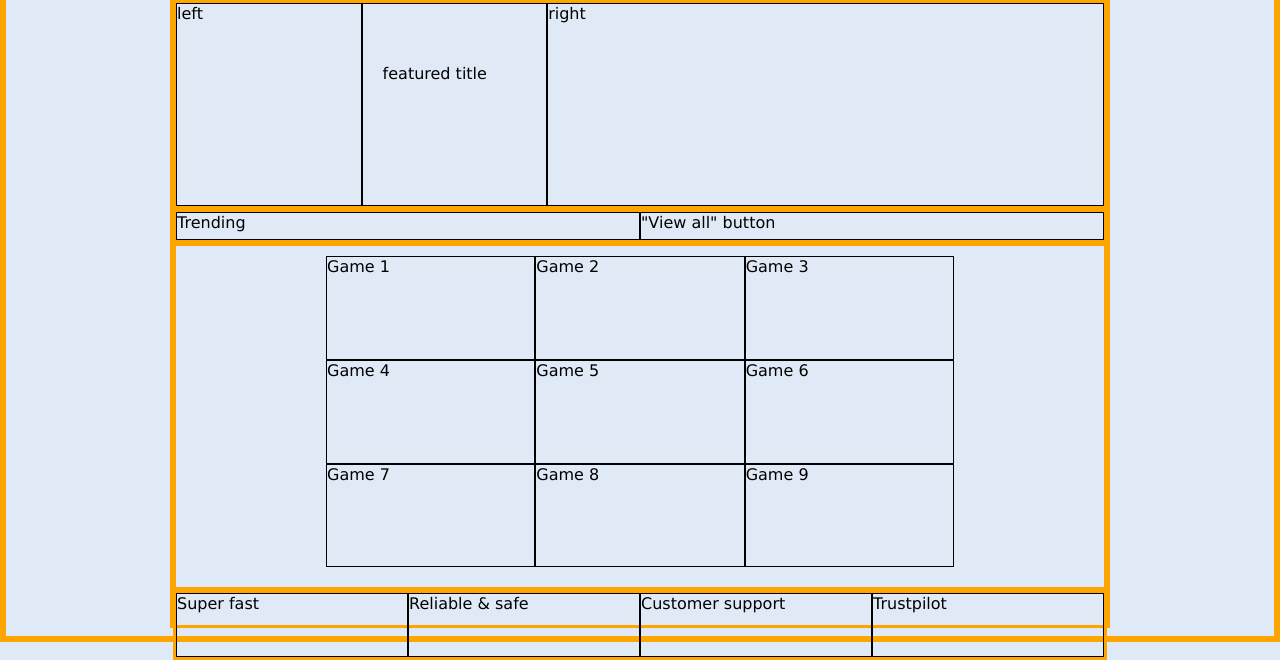
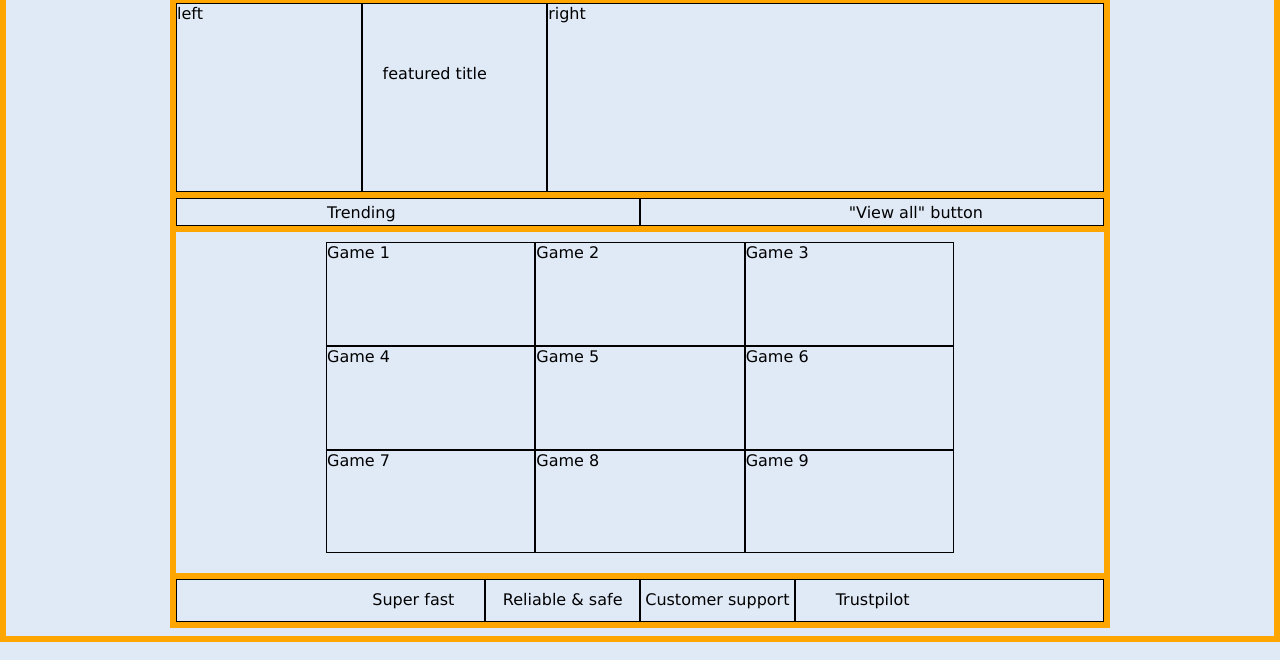
Before and after one commit to JakeCMorgan/copy-a-website, a plain HTML site: page index.html in a window 1280 px wide. Shown: the part 158-818 px from the top of the page. Drawn offline with Linux system fonts and the light colour scheme.

Commit message:
added aditional classes to manipulate text in header and in footer

```diff
--- a/index.html
+++ b/index.html
@@ -44,8 +44,8 @@
             </section>
 
             <section class="trending-header">
-                <div>Trending</div>
-                <div>"View all" button</div>
+                <div class="trending-text">Trending</div>
+                <div class="view-all">"View all" button</div>
             </section>
             <section class="trending">
                 <div>Game 1</div>
@@ -60,10 +60,10 @@
             </section>
 
             <section class="footer">
-                <div>Super fast</div>
-                <div>Reliable & safe</div>
-                <div>Customer support</div>
-                <div>Trustpilot</div>
+                <div class="fast">Super fast</div>
+                <div class="safe">Reliable & safe</div>
+                <div class="support">Customer support</div>
+                <div class="trust">Trustpilot</div>
             </section>
         </main>
     </body>
--- a/styles/global.css
+++ b/styles/global.css
@@ -47,12 +47,12 @@ main {
     margin: 0 auto;
     height: 700px;
     display: grid;
-    grid-template-rows: 10% 30% 5% 50% 10%;
+    grid-template-rows: 10% 28% 5% 50% 7%;
 }
 
 .header {
     display: grid;
-    grid-template-columns: 1fr 1fr 1fr;
+    grid-template-columns: 25% 50% 25%;
 }
 
 .featured {
@@ -78,7 +78,7 @@ main {
 
 .footer {
     display: grid;
-    grid-template-columns: 1fr 1fr 1fr 1fr;
+    grid-template-columns: 2fr 1fr 1fr 2fr;
 }
 
 .navbar {
@@ -95,3 +95,36 @@ main {
     padding-left: 20px;
     padding-top: 60px;
 }
+
+.fast {
+    padding-top: 10px;
+    padding-right: 30px;
+    text-align: right;
+}
+
+.safe {
+    padding-top: 10px;
+    text-align: center;
+}
+
+.support {
+    padding-top: 10px;
+    text-align: center;
+}
+
+.trust {
+    padding-top: 10px;
+    padding-left: 40px;
+    text-align: left;
+}
+
+.trending-text {
+    padding-top: 4px;
+    padding-left: 150px;
+}
+
+.view-all {
+    padding-top: 4px;
+    padding-right: 120px;
+    text-align: right;
+}
```
